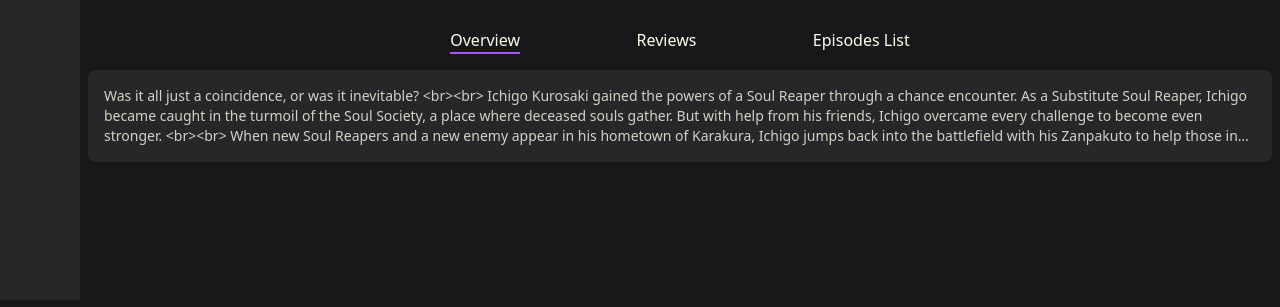
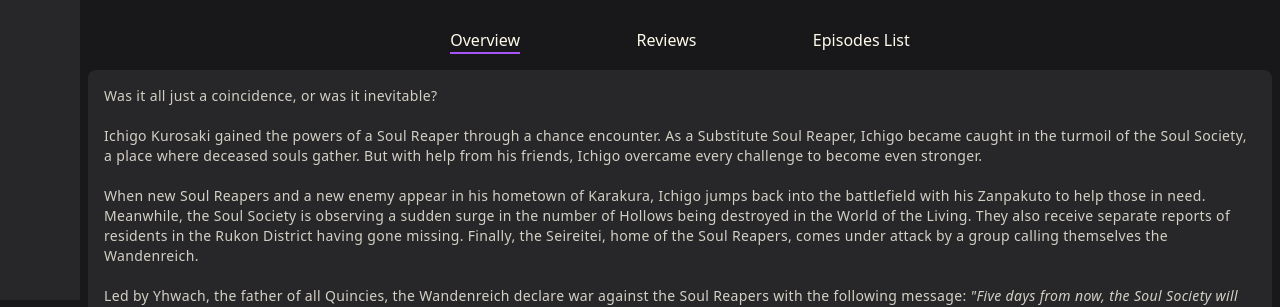
Before and after one commit to Laticewonder/animesanta, a Next.js app: page /info/116674 in a window 1280 px wide. Shown: the part 500-807 px from the top of the page. Built offline with nearby package versions, Linux system fonts and the light colour scheme.

Commit message:
description fix html-react-parser

```diff
--- a/app/info/[id]/page.jsx
+++ b/app/info/[id]/page.jsx
@@ -1,9 +1,13 @@
 import Image from 'next/image';
 import info from '../../../data/info.json'
 import { GoPrimitiveDot } from 'react-icons/go';
+
+import parse from 'html-react-parser';
+
 export const revalidate = 60;
 
 const Info = () => {
+
     return (
         <div className="info w-full relative ">
             <div className="cover w-full h-60 md:h-72 lg:h-80 relative ">
@@ -41,8 +45,8 @@ const Info = () => {
                 <h1>Episodes List</h1>
             </div>
 
-            <div className="description  bg-zinc-800 p-4 mb-44  min-h-fit max-h-44 rounded-lg max-w-fit overflow-hidden mx-4 xl:mx-auto">
-                <p className='line-clamp-3 opacity-80 text-sm max-w-6xl mx-auto'>{info.description}</p>
+            <div className="description  bg-zinc-800 p-4 mb-44  min-h-fit max-h-fit rounded-lg max-w-fit overflow-hidden mx-4 xl:mx-auto">
+                {parse(`<p className=' opacity-80 text-sm max-w-6xl mx-auto tracking-wide'>${info.description}</p>`)}
             </div>
         </div>
     );
--- a/app/layout.js
+++ b/app/layout.js
@@ -5,7 +5,8 @@ import Navbar from './Navbar'
 export default function RootLayout({ children }) {
   return (
     <html>
-      <head />
+      <head>
+      </head>
       <body className='bg-zinc-900 lg:ml-20 text-amber-50'>
         <div className="nav relative z-10">
           <Navbar />
--- a/package.json
+++ b/package.json
@@ -9,6 +9,8 @@
     "lint": "next lint"
   },
   "dependencies": {
+    "dompurify": "^2.4.1",
+    "html-react-parser": "^3.0.4",
     "next": "13.0.3",
     "react": "18.2.0",
     "react-dom": "18.2.0",
```
Also changed, not shown: 1 other file (tests, documents, lock files or other folders).
